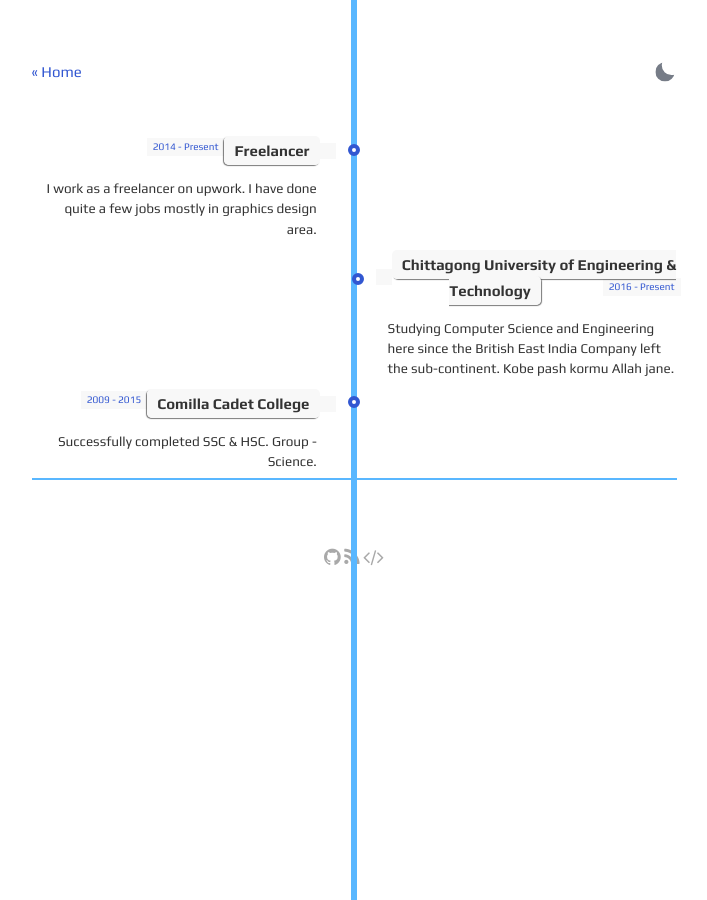
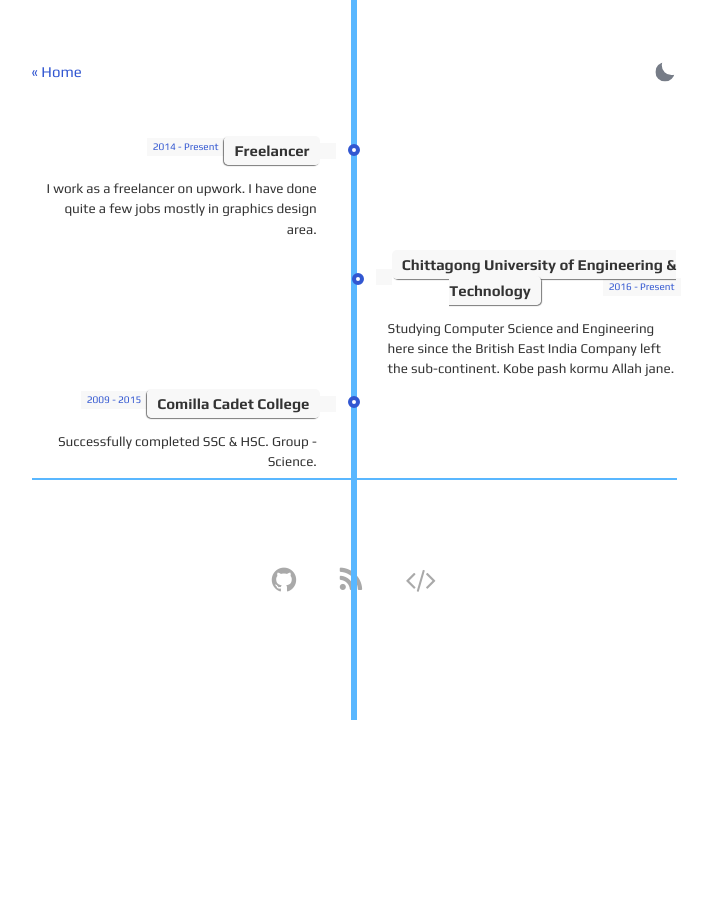
Before and after one commit to f4him/f4him.github.io, a Jekyll site: the page built from about.html, in a window 1280 px wide. Shown: the whole page, without its empty margins (286-993 px from the left). Built offline with Jekyll 4.4.1, drawn with Linux system fonts in a browser that asks for light colours.

Commit message:
fixed footer content spacing

```diff
--- a/_sass/_main.scss
+++ b/_sass/_main.scss
@@ -390,8 +390,9 @@ main {
   .social-footer-icons {
 
     .fa {
-      font-size: 1.3rem;
+      font-size: 1.9rem;
       color: #a9a9a9;
+      padding: 20px;
 
       &:hover {
         color: darken(#a9a9a9, 25%);
@@ -581,7 +582,7 @@ $link-color: var(--link-color);
     content: ' ';
     display: block;
     width: 6px;
-    height: 100%;
+    height: 80%;
     margin-left: -3px;
     background: var(--light-text-color);
     z-index: 5;
```
